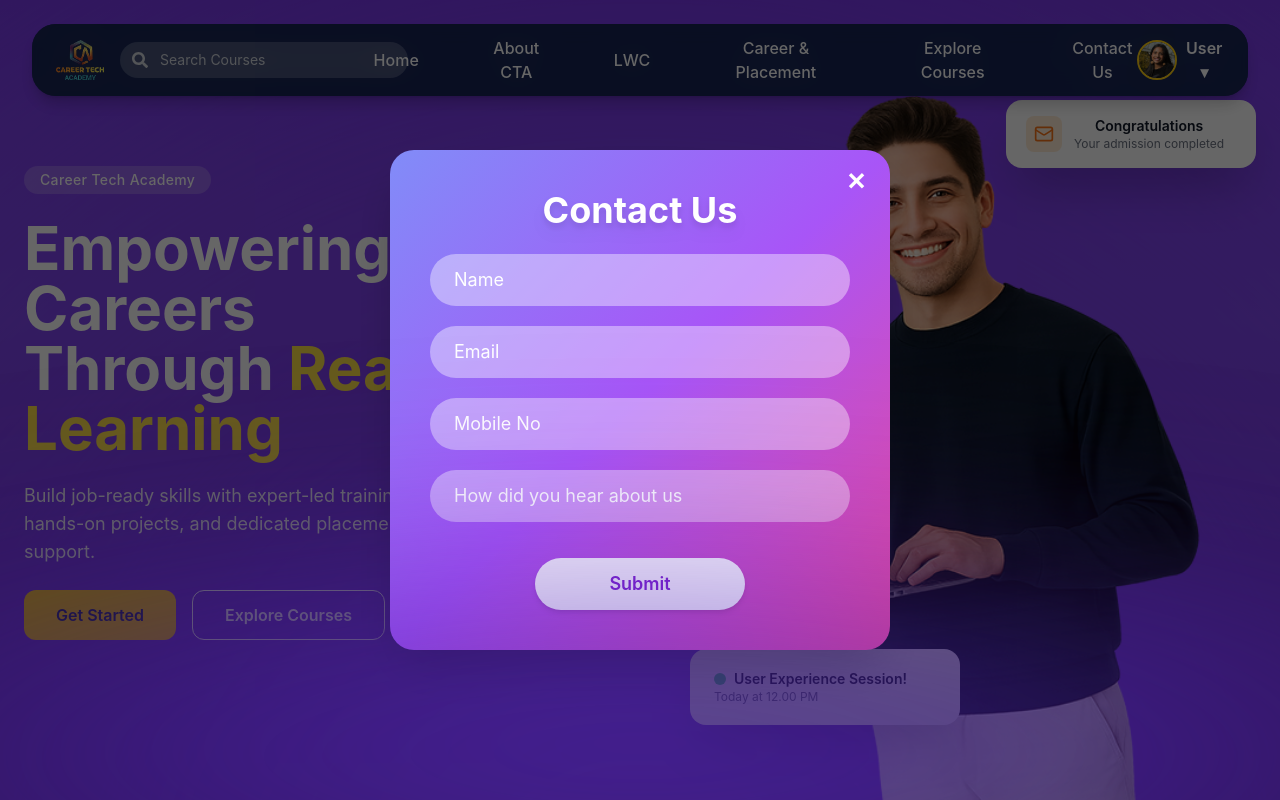
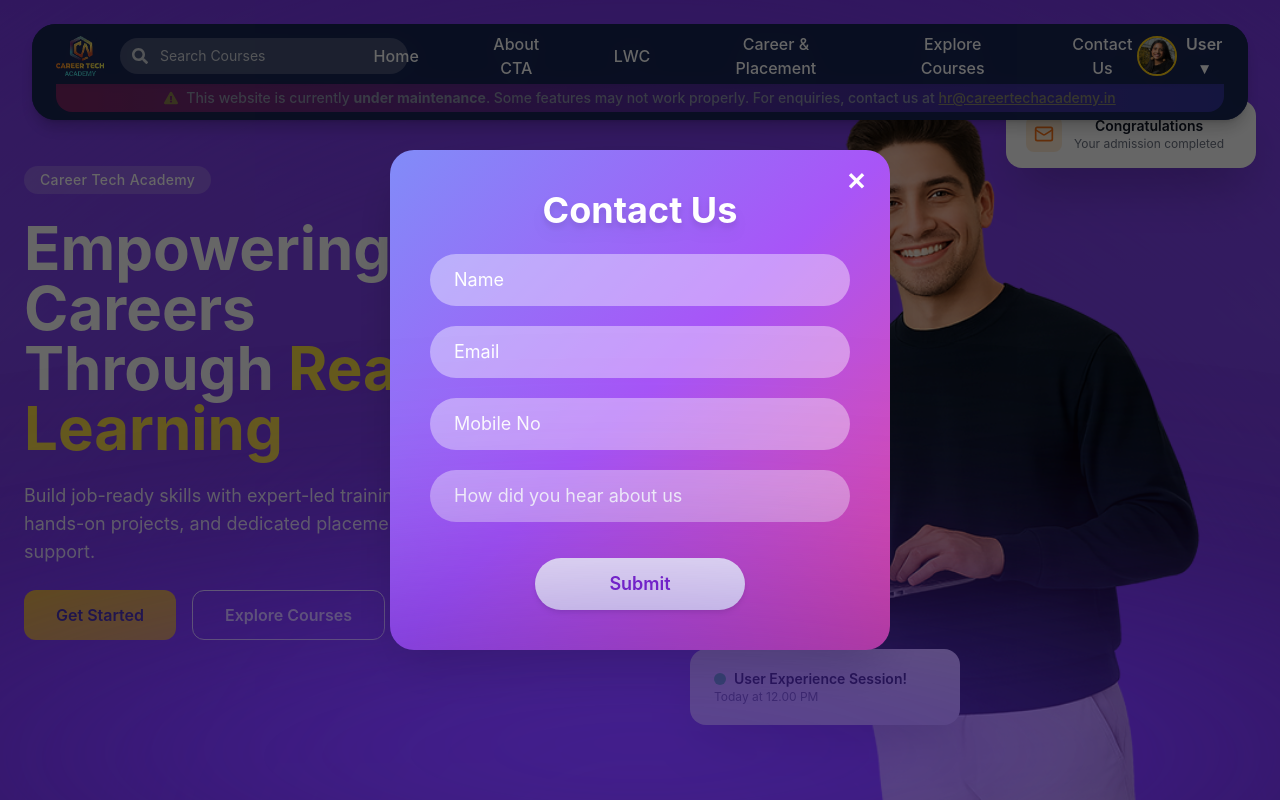
Before and after one commit to rugveddhable/Education-Website, a React (Create React App) app in the folder frontend/: page / in a window 1280 px wide. Shown: the top 800 px of the page. Built offline with nearby package versions, Linux system fonts and the light colour scheme.

Commit message:
took webiste live, build success!

```diff
--- a/frontend/src/components/Navbar.jsx
+++ b/frontend/src/components/Navbar.jsx
@@ -1,5 +1,5 @@
 import React from "react";
-import { FaSearch } from "react-icons/fa";
+import { FaSearch, FaExclamationTriangle } from "react-icons/fa";
 import { Link } from "react-scroll";
 import { Link as RouterLink } from "react-router-dom";
 import logo from "../assets/mylogo.png";
@@ -8,9 +8,11 @@ import profilePic from "../assets/lina.png";
 const Navbar = () => {
   return (
     <nav
-      className="fixed top-6 left-1/2 -translate-x-1/2 z-50 bg-blue-950/90 backdrop-blur-md text-white
-                 px-6 py-3 rounded-3xl shadow-lg w-[100%] md:w-[95%] flex items-center justify-between"
+      className="fixed top-6 left-1/2 -translate-x-1/2 z-50 bg-blue-950/95 backdrop-blur-md text-white
+                 px-6 py-2 rounded-3xl shadow-lg w-[100%] md:w-[95%] flex flex-col items-center transition-all"
     >
+      {/* Top Row — Main Navbar */}
+      <div className="flex items-center justify-between w-full">
         {/* Left Section - Logo + Search */}
         <div className="flex items-center gap-4">
           <img src={logo} alt="CTA Logo" className="w-12 h-12 object-contain" />
@@ -101,6 +103,25 @@ const Navbar = () => {
           />
           <span className="font-semibold hidden sm:block">User ▾</span>
         </div>
+      </div>
+
+      {/* Integrated Maintenance Notice */}
+      <div className="mt-1 w-full text-center bg-gradient-to-r from-pink-600 via-purple-600 to-indigo-600
+                      rounded-b-2xl py-1 text-xs md:text-sm font-medium animate-pulse shadow-inner">
+        <div className="flex justify-center items-center gap-2 px-4">
+          <FaExclamationTriangle className="text-yellow-300 text-sm" />
+          <span className="text-white">
+            This website is currently <b>under maintenance</b>. Some features may not work properly.
+            For enquiries, contact us at{" "}
+            <a
+              href="mailto:contact@yourcompany.com"
+              className="underline text-yellow-200 hover:text-yellow-100 transition"
+            >
+              hr@careertechacademy.in
+            </a>
+          </span>
+        </div>
+      </div>
     </nav>
   );
 };
```
Lines whose indentation alone changed are shown as unchanged.
